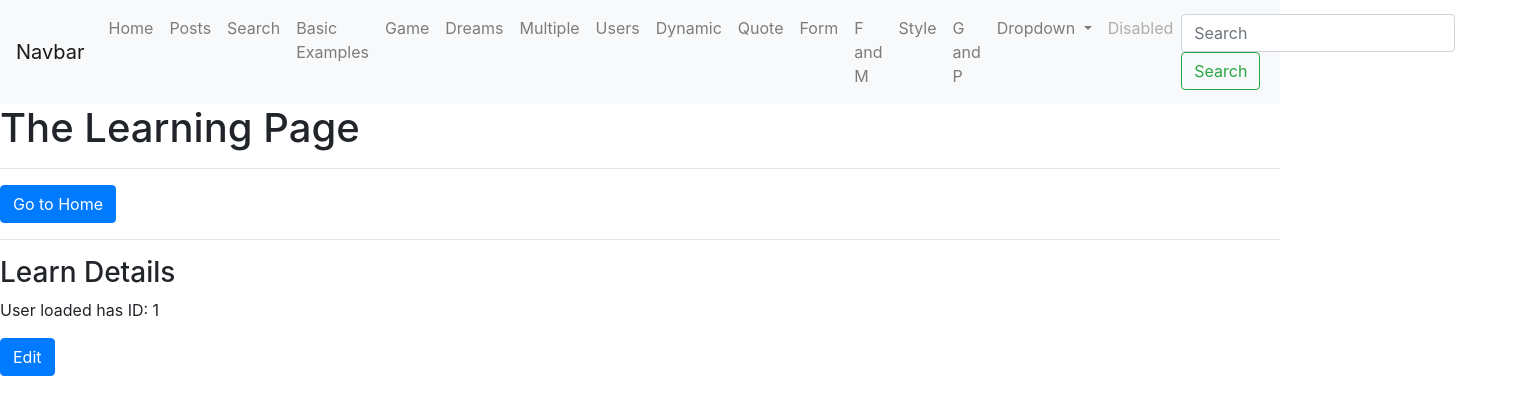
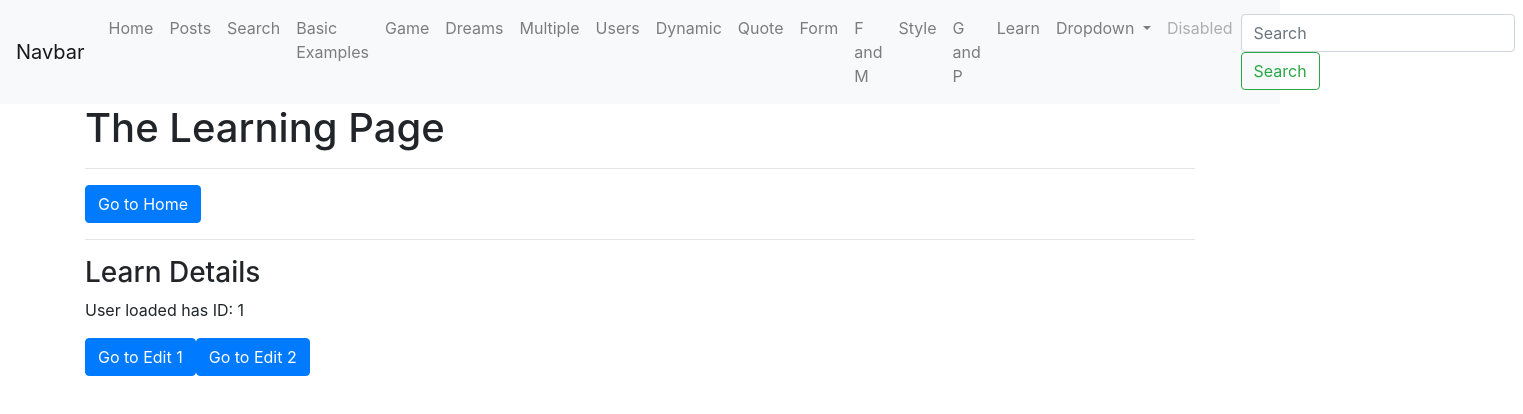
Before and after one commit to aderbalfarias/learning-vue, a Vue app: page /learn/1 in a window 1280 px wide. Shown: the top 414 px of the page, 1523 px wide, since content can reach past the window. Built offline with nearby package versions, Linux system fonts and the light colour scheme; what vue-resource would draw is missing.

Commit message:
Fixing some bugs

```diff
--- a/src/components/Learn/Learn.vue
+++ b/src/components/Learn/Learn.vue
@@ -1,5 +1,5 @@
 <template>
-    <div>
+    <div class="container">
         <h1>The Learning Page</h1>
         <hr>
         <button @click="navigateToHome" class="btn btn-primary">Go to Home</button>
--- a/src/components/Learn/LearnDetail.vue
+++ b/src/components/Learn/LearnDetail.vue
@@ -4,9 +4,15 @@
         <p>User loaded has ID: {{ $route.params.id }}</p>
         <router-link
             tag="button"
+            :to="{ name: 'learnEdit', params: { id: $route.params.id } }"
+            class="btn btn-primary">
+                Go to Edit 1
+        </router-link>
+        <router-link
+            tag="button"
             :to="{ name: 'learnEdit', params: { id: $route.params.id }, query: { locale: 'en', q: 100 } }"
             class="btn btn-primary">
-                Edit
+                Go to Edit 2
         </router-link>
     </div>
 </template>
--- a/src/components/Learn/LearnEdit.vue
+++ b/src/components/Learn/LearnEdit.vue
@@ -3,5 +3,11 @@
         <h3>Edit</h3>
         <p>Locale: {{ $route.query.locale }}</p>
         <p>Analytics: {{ $route.query.q }}</p>
+        <router-link
+            tag="button"
+            :to="{ name: 'learnStart' }"
+            class="btn btn-primary">
+                Go Back to Start
+        </router-link>
     </div>
 </template>
--- a/src/components/Shared/Nav.vue
+++ b/src/components/Shared/Nav.vue
@@ -22,6 +22,7 @@
                 <router-link class="nav-item" tag="li" to="/filtermixin"><a class="nav-link">F and M</a></router-link>
                 <router-link class="nav-item" tag="li" to="/style"><a class="nav-link">Style</a></router-link>
                 <router-link class="nav-item" tag="li" to="/getandpost"><a class="nav-link">G and P</a></router-link>
+                <router-link class="nav-item" tag="li" to="/learn"><a class="nav-link">Learn</a></router-link>
                 <!-- <router-link class="nav-item" tag="li" to="/tree"><a class="nav-link">Tree</a></router-link> -->
                 <li class="nav-item dropdown">
                     <a class="nav-link dropdown-toggle" href="#" id="navbarDropdown" role="button" data-toggle="dropdown" aria-haspopup="true"
--- a/src/routes.js
+++ b/src/routes.js
@@ -82,7 +82,7 @@ export const routes = [
             //'header-bottom': Nav
         },
         children: [
-            { path: '', component: LearnStart },
+            { path: '', component: LearnStart, name: 'learnStart' },
             { path: ':id', component: LearnDetail },
             { path: ':id/edit', component: LearnEdit, name: 'learnEdit' }
         ]
```
